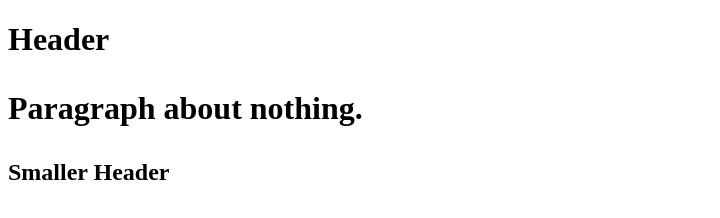
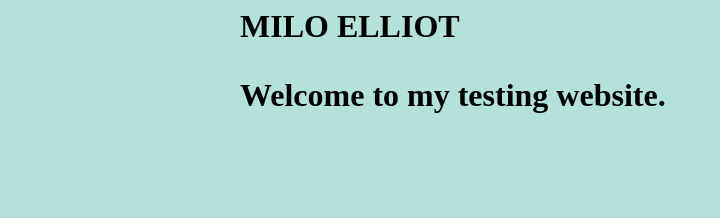
Before and after one commit to miloelliot/miloelliot.github.io, a plain HTML site: page index.html in a window 1280 px wide. Shown: the whole page, without its empty margins (0-720 px from the left). Drawn offline with Linux system fonts and the light colour scheme.

Commit message:
Auto Margin Test

```diff
--- /dev/null
+++ b/index.css
@@ -0,0 +1,9 @@
+body {
+    background-color: rgb(180, 226, 218);
+    font-family: 'Times New Roman', Times, serif
+}
+
+h1 {
+    width: 800px;
+    margin: auto;
+}
--- a/index.html
+++ b/index.html
@@ -1,13 +1,13 @@
 <!DOCTYPE html>
 <html>
+    <head>
+        <link rel="stylesheet" href="index.css">
+    </head>
     <body>
-        <h1>Header
+        <h1>MILO ELLIOT
             <p>
-                Paragraph about nothing.
+                Welcome to my testing website.
             </p>
         </h1>
-        <h2>
-            Smaller Header
-        </h2>
     </body>
 </html>
```
